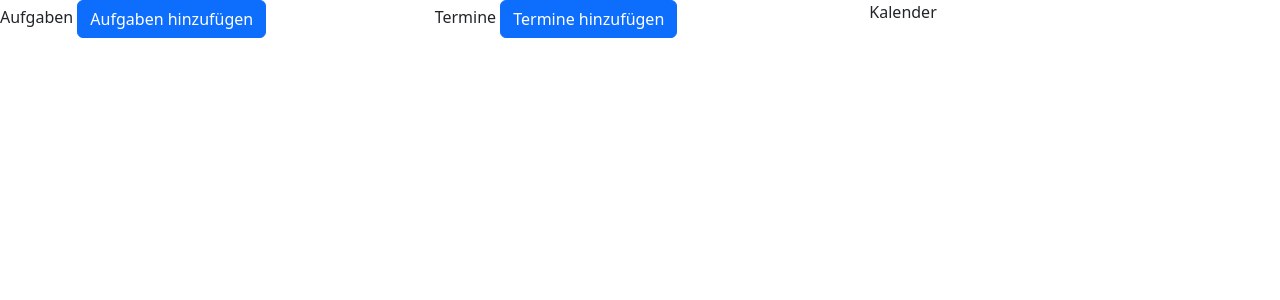
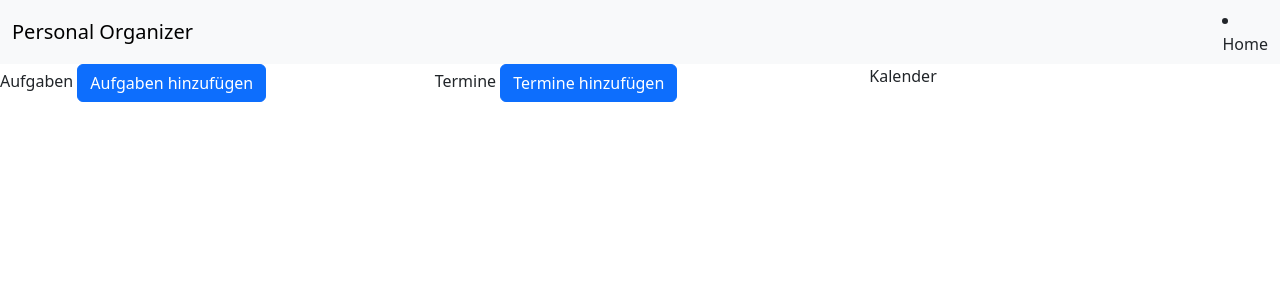
Before and after one commit to LeonardK2020/Klausurersatzleistung, a Flask app: page / in a window 1280 px wide. Shown: the top 300 px of the page. Run offline with Flask 3, Linux system fonts and the light colour scheme; some libraries are stand-ins or nearby versions.

Commit message:
navbar und collumns erstellt

```diff
--- a/templates/index.html
+++ b/templates/index.html
@@ -8,7 +8,14 @@
 
 
     <body>
-
+        <nav class="navbar sticky-top bg-body-tertiary">
+            <div class="container-fluid">
+              <a class="navbar-brand">Personal Organizer</a>
+              <li class="nav-item">
+                <a class="nav-link" href="/">Home</a>
+              </li>
+            </div>
+        </nav>
 
         <div class="row">
             <div class="col">
```
